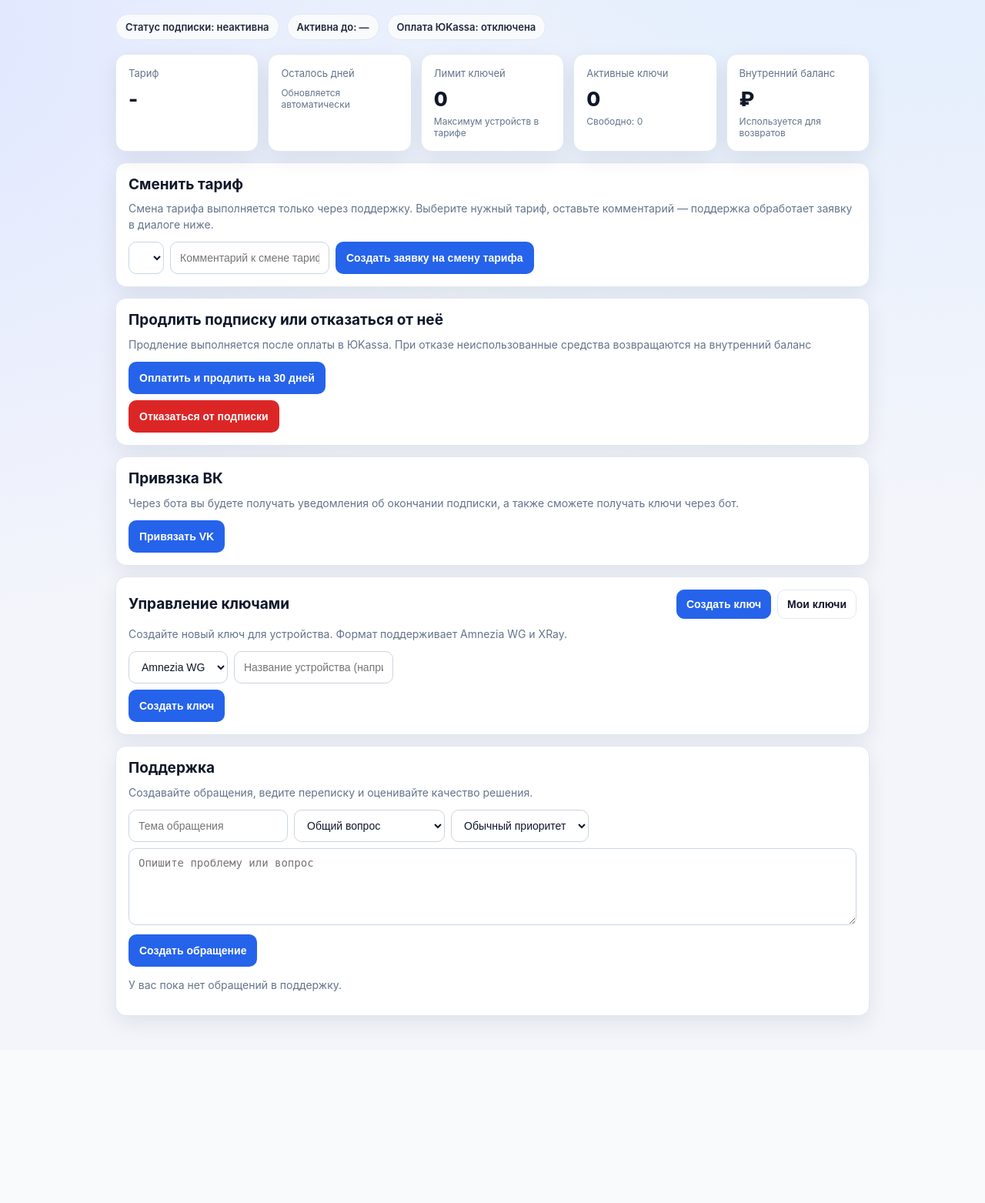
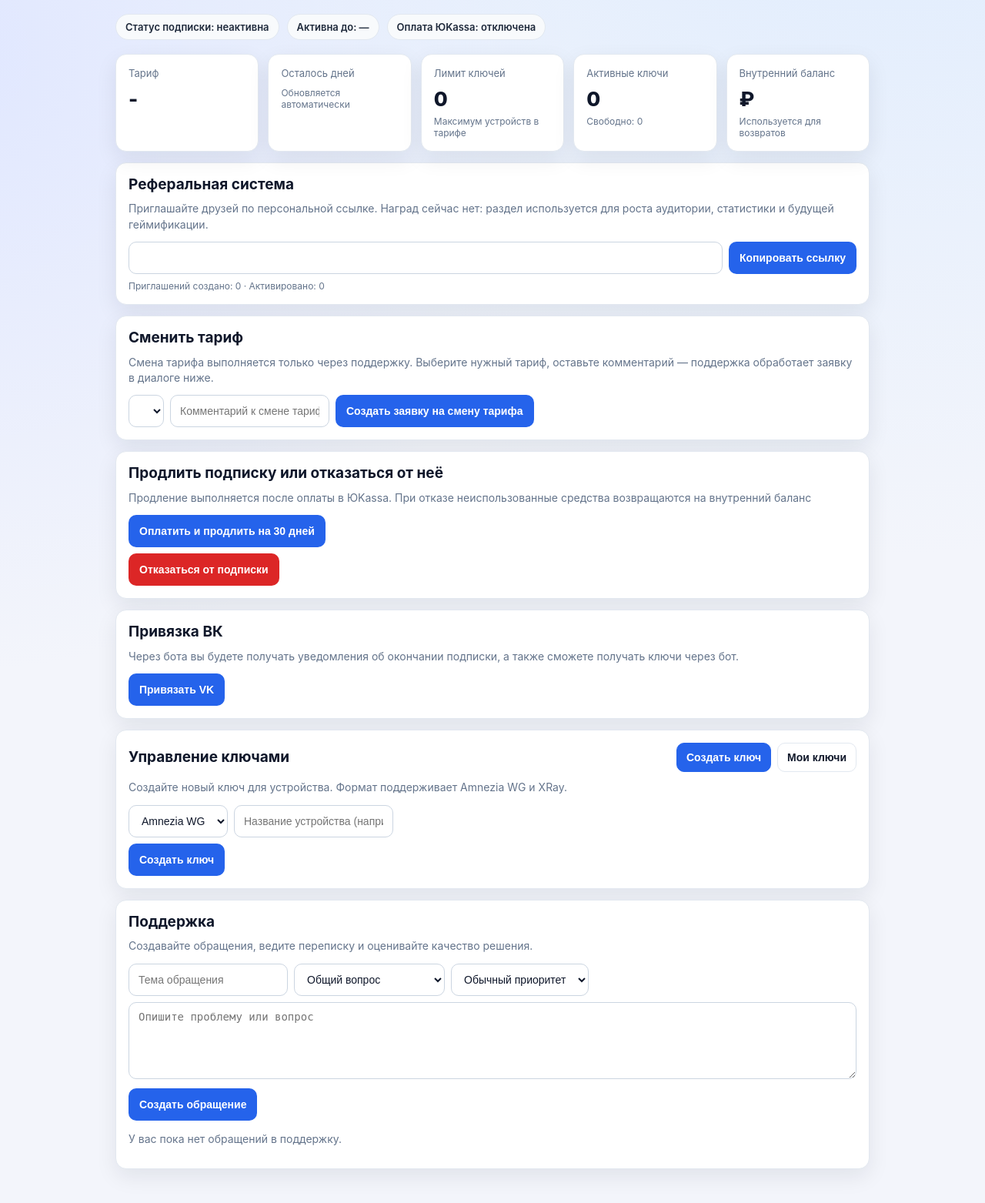
Before and after one commit to koskiri/PrivateToolsPortal, a FastAPI app: template templates/dashboard.html in a window 1280 px wide. Shown: the part 98-1661 px from the top of the page at 77% size. Before the commit the page ends 1432 px from the top, so only its background shows below. Run offline with FastAPI, Linux system fonts and the light colour scheme; the template is opened without the code that fills it, so the values that code supplies are empty; parts of the project's set-up code (start-up, migrations or seed data) failed here and were passed over.

Commit message:
Реферальная программа 1.0

```diff
--- a/main.py
+++ b/main.py
@@ -88,6 +88,13 @@ def utcnow() -> datetime:
     return datetime.now(timezone.utc)
 
 
+def build_activate_link(invite_code: str) -> str:
+    base_url = (os.getenv(APP_BASE_URL_ENV, "") or "").strip().rstrip("/")
+    if not base_url:
+        base_url = "http://localhost:8000"
+    return f"{base_url}/activate?code={quote_plus(invite_code)}"
+
+
 def get_db_connection() -> sqlite3.Connection:
     try:
         con = sqlite3.connect(DB_PATH)
@@ -150,6 +157,7 @@ def ensure_auth_tables() -> None:
         ensure_support_tables(con)
         ensure_billing_tables(con)
         ensure_vk_tables(con)
+        ensure_referral_tables(con)
 
 
 def ensure_support_tables(con: sqlite3.Connection) -> None:
@@ -245,6 +253,18 @@ def ensure_vk_tables(con: sqlite3.Connection) -> None:
         CREATE TABLE IF NOT EXISTS vk_subscription_reminders (
             vk_user_id INTEGER PRIMARY KEY,
             last_sent_at TEXT NOT NULL
+        )
+        """
+    )
+
+def ensure_referral_tables(con: sqlite3.Connection) -> None:
+    con.execute(
+        """
+        CREATE TABLE IF NOT EXISTS user_referrals (
+            referrer_user_id INTEGER PRIMARY KEY,
+            invite_code TEXT NOT NULL UNIQUE,
+            created_at TEXT NOT NULL,
+            FOREIGN KEY(referrer_user_id) REFERENCES portal_users(id)
         )
         """
     )
@@ -319,6 +339,8 @@ def migrate_telegram_columns(con: sqlite3.Connection) -> None:
         con.execute("ALTER TABLE portal_invites ADD COLUMN price_rub INTEGER")
     if "duration_days" not in invite_columns:
         con.execute("ALTER TABLE portal_invites ADD COLUMN duration_days INTEGER")
+    if "invited_by_user_id" not in invite_columns:
+        con.execute("ALTER TABLE portal_invites ADD COLUMN invited_by_user_id INTEGER")
 
     # Portal users can register without Telegram. To keep compatibility with
     # legacy tables keyed by telegram_id, assign deterministic synthetic IDs.
@@ -1385,6 +1407,34 @@ async def dashboard(request: Request, success: str = "", error: str = ""):
             (user["telegram_id"],),
         ).fetchall()
         vk_link = get_vk_link_by_portal_user(con, int(user["id"]))
+        referral = con.execute(
+            "SELECT invite_code, created_at FROM user_referrals WHERE referrer_user_id = ?",
+            (user["id"],),
+        ).fetchone()
+        if not referral:
+            code = secrets.token_urlsafe(12)
+            now = utcnow().isoformat()
+            con.execute(
+                "INSERT INTO user_referrals (referrer_user_id, invite_code, created_at) VALUES (?, ?, ?)",
+                (user["id"], code, now),
+            )
+            con.execute(
+                (
+                    "INSERT INTO portal_invites "
+                    "(invite_code, telegram_id, created_at, used_at, plan, title, key_limit, price_rub, duration_days, invited_by_user_id) "
+                    "VALUES (?, NULL, ?, NULL, NULL, 'Реферальная активация', NULL, NULL, NULL, ?)"
+                ),
+                (code, now, user["id"]),
+            )
+            referral = {"invite_code": code, "created_at": now}
+        referral_stats = con.execute(
+            (
+                "SELECT COUNT(*) AS total, "
+                "SUM(CASE WHEN used_at IS NOT NULL THEN 1 ELSE 0 END) AS activated "
+                "FROM portal_invites WHERE invited_by_user_id = ?"
+            ),
+            (user["id"],),
+        ).fetchone()
         con.commit()
 
     support_messages_by_ticket: dict[int, list[sqlite3.Row]] = {}
@@ -1419,6 +1469,8 @@ async def dashboard(request: Request, success: str = "", error: str = ""):
             "support_status_label": format_support_status,
             "vk_bot_link": get_vk_bot_link(),
             "vk_linked": vk_link is not None,
+            "referral_link": build_activate_link(referral["invite_code"]),
+            "referral_stats": referral_stats,
         },
     )
 
--- a/templates/dashboard.html
+++ b/templates/dashboard.html
@@ -478,6 +478,20 @@
         {% if error %}<div class="alert error">{{ error }}</div>{% endif %}
 
         <div class="section">
+            <h2>Реферальная система</h2>
+            <div class="section-note">
+                Приглашайте друзей по персональной ссылке. Наград сейчас нет: раздел используется для роста аудитории, статистики и будущей геймификации.
+            </div>
+            <div class="controls" style="margin-bottom: 8px;">
+                <input id="referral-link" type="text" value="{{ referral_link }}" readonly style="flex:1; min-width: 260px;" />
+                <button type="button" class="copy-key-btn" data-copy-target="referral-link">Копировать ссылку</button>
+            </div>
+            <div class="helper">
+                Приглашений создано: {{ referral_stats.total or 0 }} · Активировано: {{ referral_stats.activated or 0 }}
+            </div>
+        </div>
+
+        <div class="section">
             <h2>Сменить тариф</h2>
             <div class="section-note">
                 Смена тарифа выполняется только через поддержку.
```
